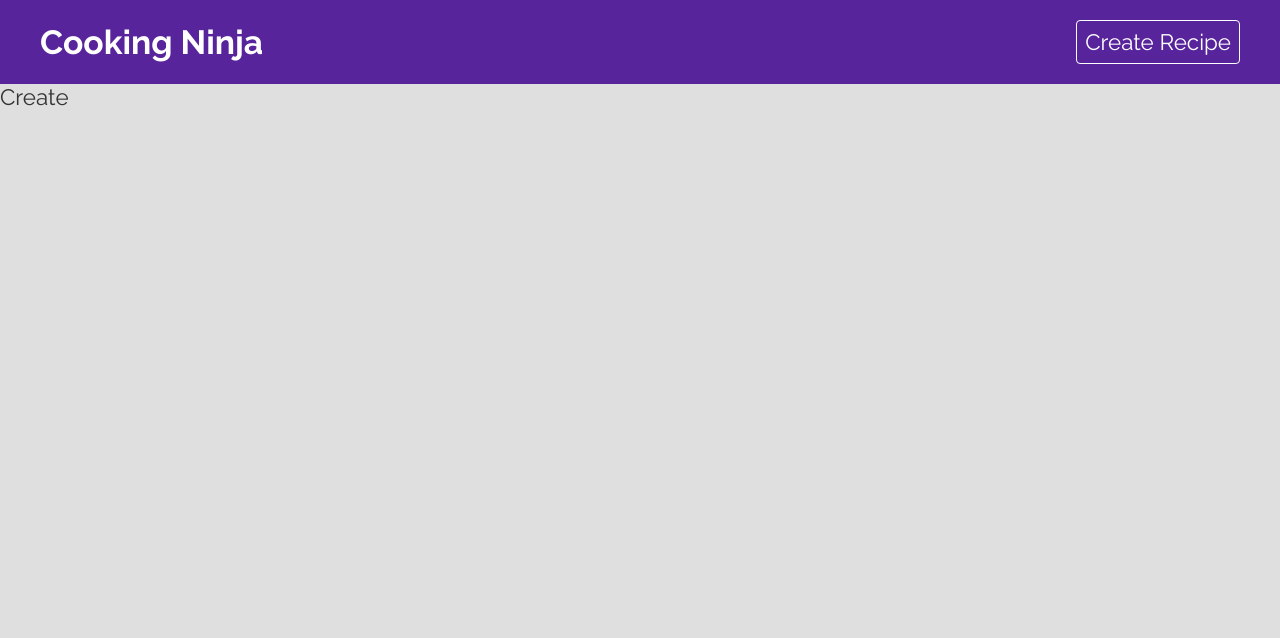
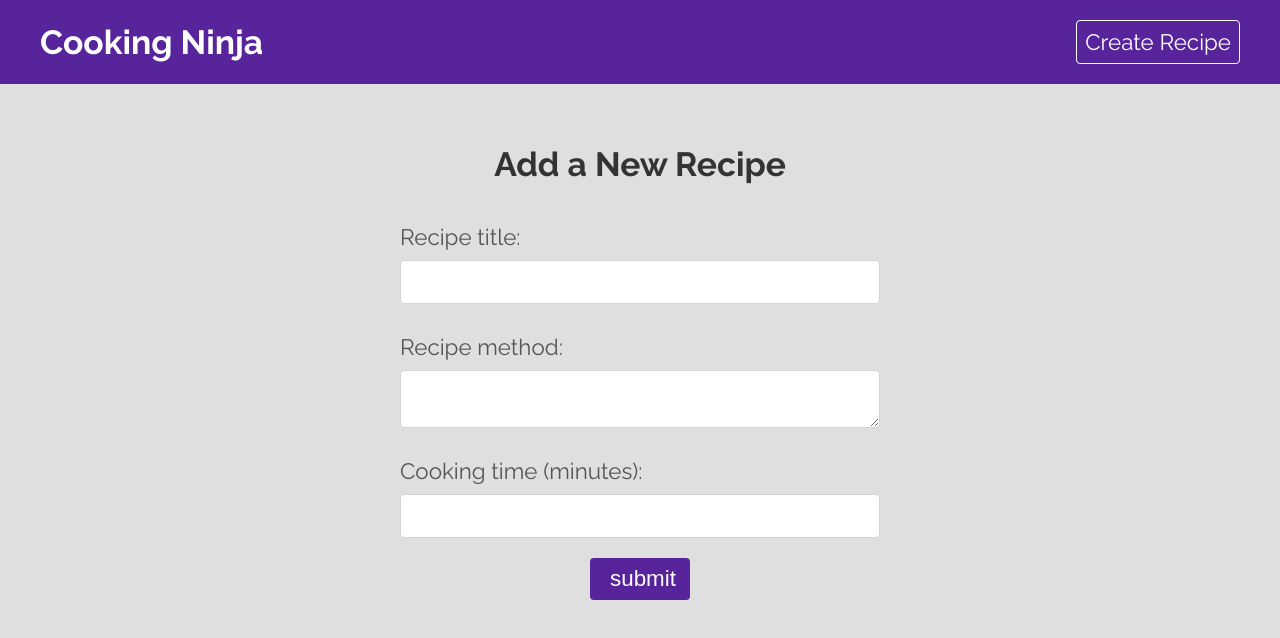
Before and after one commit to dgarcia1724/recipe_directory, a React (Vite) app: page /create in a window 1280 px wide. Shown: the top 638 px of the page. Built offline with nearby package versions, Linux system fonts and the light colour scheme.

Commit message:
87. fresh start

```diff
--- a/src/pages/create/Create.css
+++ b/src/pages/create/Create.css
@@ -0,0 +1,26 @@
+.create {
+  color: #555;
+  max-width: 480px;
+  margin: 60px auto;
+}
+.create label span {
+  display: block;
+  margin: 30px 0 10px;
+}
+.create p {
+  margin-top: 10px;
+  font-size: 0.8em;
+}
+.create button {
+  display: block;
+  width: 100px;
+  font-size: 1em;
+  color: #fff;
+  padding: 8px 20px;
+  border: 0;
+  border-radius: 4px;
+  background-color: #58249c;
+  cursor: pointer;
+  text-decoration: none;
+  margin: 20px auto;
+}
--- a/src/pages/create/Create.jsx
+++ b/src/pages/create/Create.jsx
@@ -1,8 +1,54 @@
+import { useState } from "react";
+
 // styles
 import "./Create.css";
 
 function Create() {
-  return <div>Create</div>;
+  const [title, setTitle] = useState("");
+  const [method, setMethod] = useState("");
+  const [cookingTime, setCookingTime] = useState("");
+
+  const handleSubmit = (e) => {
+    e.preventDefault();
+    console.log(title, method, cookingTime);
+  };
+
+  return (
+    <div className="create">
+      <h2 className="page-title">Add a New Recipe</h2>
+      <form onSubmit={handleSubmit}>
+        <label>
+          <span>Recipe title:</span>
+          <input
+            type="text"
+            onChange={(e) => setTitle(e.target.value)}
+            value={title}
+            required
+          />
+        </label>
+
+        {/* ingredients go here */}
+        <label>
+          <span>Recipe method:</span>
+          <textarea
+            onChange={(e) => setMethod(e.target.value)}
+            value={method}
+            required
+          />
+        </label>
+        <label>
+          <span>Cooking time (minutes):</span>
+          <input
+            type="number"
+            onChange={(e) => setCookingTime(e.target.value)}
+            value={cookingTime}
+            required
+          />
+        </label>
+        <button className="btn">submit</button>
+      </form>
+    </div>
+  );
 }
 
 export default Create;
```
